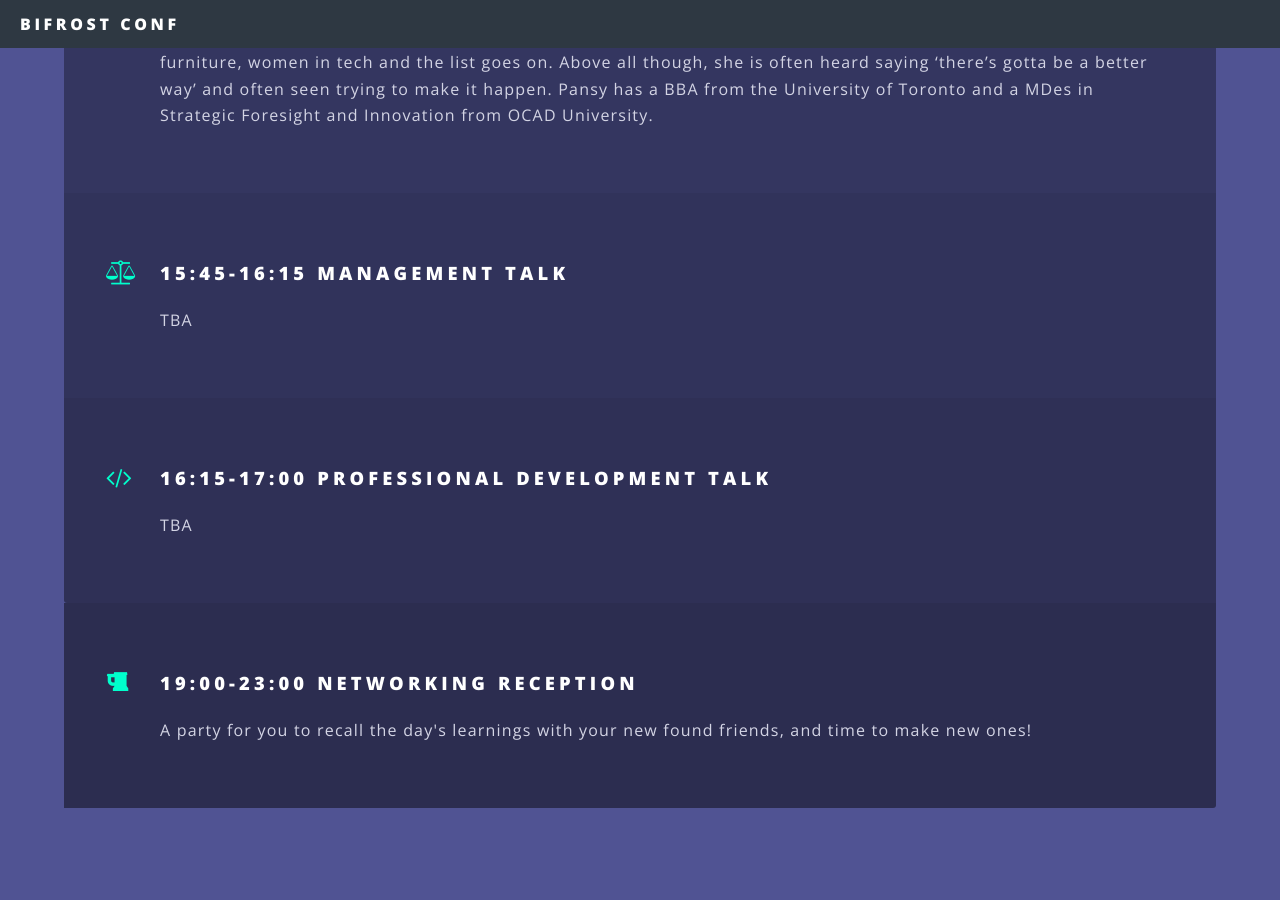
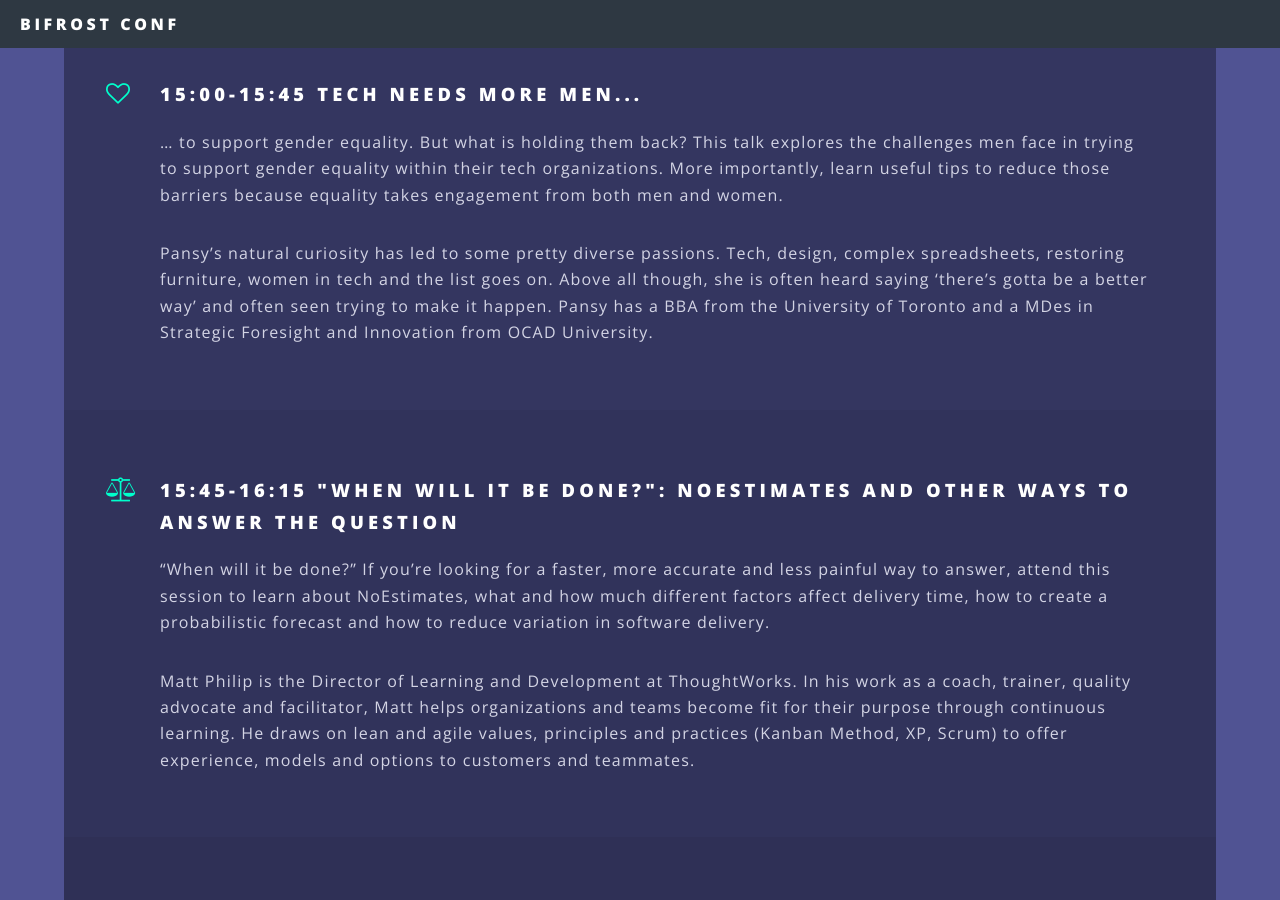
Before and after one commit to fullstackto/bifrost, a Jekyll site: the page built from index.html, in a window 1280 px wide and 900 px high, scrolled down 5464 px. Built offline with Jekyll 4.4.1, drawn with Linux system fonts in a browser that asks for light colours; some of the changed text lies outside the part shown.

Commit message:
New Speakers

```diff
--- a/index.html
+++ b/index.html
@@ -70,7 +70,8 @@
 								</li>
 								<li class="icon fa-heart-o">
 									<h3>9:45-10:30 The Importance of Vision for Business Growth</h3>
-									<p>More info soon!</p>
+									<p>Moharyar discusses the importance of having a big vision when starting a new venture. He says that you should not be daunted when others, including early customers, don't share your vision because they don't share your world view. Moharyar believes in the importance of building a culture of innovation, with the conviction that if you aren't reinventing yourself then you are slowly dying.</p>
+									<p>Moharyar is the Director of Product at LookBookHQ and has over 6 years’ experience in various Product roles, working for companies such as Apple, Bell, Loblaw Digital and LookBookHQ. </p>
 								</li>
 								<li class="icon fa-balance-scale">
 									<h3>10:30-11:15 Diversity, Inclusion and Recruiting; Building Better Teams</h3>
@@ -86,13 +87,13 @@
 									<p>&nbsp;</p>
 								</li>
 								<li class="icon fa-heart-o">
-									<h3>12:30-13:15 Building a Culture of Continuous Improvement, Agility and Autonomy in Your Company  by Kevin Goldsmith</h3>
+									<h3>12:30-13:15 Leadership Talk</h3>
 									<p>TBA</p>
-									<p>Kevin Goldsmith oversees the development and IT teams at Avvo. Prior to joining Avvo, Kevin was the VP of Engineering at Spotify, the popular digital music service, where he led a team of 175 engineers for the company’s mobile, desktop and web platforms.</p>
 								</li>
 								<li class="icon fa-balance-scale">
-									<h3>13:15-14:00 Management Talk</h3>
-									<p>TBA</p>
+									<h3>1:15-2:00 Building a Culture of Continuous Improvement, Agility and Autonomy in Your Company  by Kevin Goldsmith</h3>
+									<p>In June of 2016, Kevin left Spotify, a company famous for its culture, and joined Avvo. A ten-year-old company that had just experienced a period of rapid growth. In this talk Kevin discusses how they brought some elements of Spotify and adapted them to a new environment. Techniques useful improving your company</p>
+									<p>Kevin Goldsmith oversees the development and IT teams at Avvo. Prior to joining Avvo, Kevin was the VP of Engineering at Spotify, the popular digital music service, where he led a team of 175 engineers for the company’s mobile, desktop and web platforms.</p>
 								</li>
 								<li class="icon fa-code">
 									<h3>14:00-14:45 Professional Development Talk</h3>
@@ -108,8 +109,9 @@
 									<p>Pansy’s natural curiosity has led to some pretty diverse passions. Tech, design, complex spreadsheets, restoring furniture, women in tech and the list goes on. Above all though, she is often heard saying ‘there’s gotta be a better way’ and often seen trying to make it happen. Pansy has a BBA from the University of Toronto and a MDes in Strategic Foresight and Innovation from OCAD University.</p>
 								</li>
 								<li class="icon fa-balance-scale">
-									<h3>15:45-16:15 Management Talk</h3>
-									<p>TBA</p>
+									<h3>15:45-16:15 "When Will It Be Done?": NoEstimates and other ways to answer the question</h3>
+									<p>“When will it be done?” If you’re looking for a faster, more accurate and less painful way to answer, attend this session to learn about NoEstimates, what and how much different factors affect delivery time, how to create a probabilistic forecast and how to reduce variation in software delivery.</p>
+									<p>Matt Philip is the Director of Learning and Development at ThoughtWorks. In his work as a coach, trainer, quality advocate and facilitator, Matt helps organizations and teams become fit for their purpose through continuous learning. He draws on lean and agile values, principles and practices (Kanban Method, XP, Scrum) to offer experience, models and options to customers and teammates.</p>
 								</li>
 								<li class="icon fa-code">
 									<h3>16:15-17:00 Professional Development Talk</h3>
```
Also changed, not shown: other parts of index.html (+1 -1 lines).
